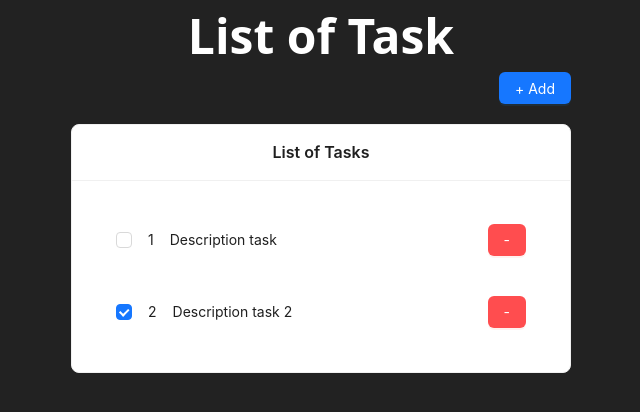
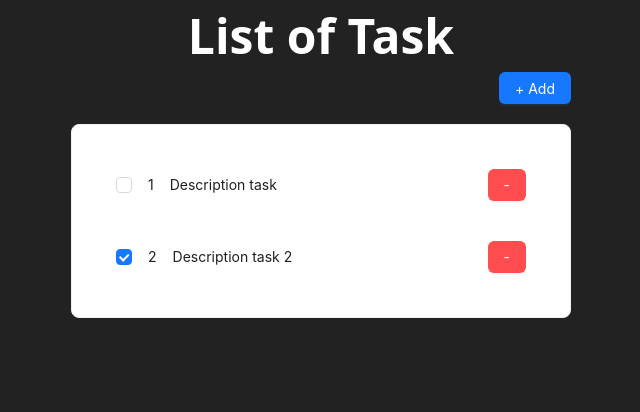
Before and after one commit to hesoler/lista-tareas, a React (Vite) app: page / in a window 1280 px wide. Shown: the top 412 px of the page, without its empty margins (319-959 px from the left). Built offline with nearby package versions, Linux system fonts and the light colour scheme.

Commit message:
Remove unnecessary condition and duplicate title.

```diff
--- a/src/components/ListOfTask.tsx
+++ b/src/components/ListOfTask.tsx
@@ -5,12 +5,13 @@ import { Card } from "antd";
 
 export const ListOfTask = () => {
   const { tasks } = useTaskStore();
+
   return (
     <div className="list-container">
-      <Card title="List of Tasks">
-        {tasks.length > 0 && tasks.map((item) => (
+      <Card>
+        {tasks.map((item) => (
           <div key={item.id}>
-            <Task task={item}></Task>
+            <Task task={item} />
           </div>
         ))}
         {tasks.length == 0 && <p>No Tasks</p>}
```
